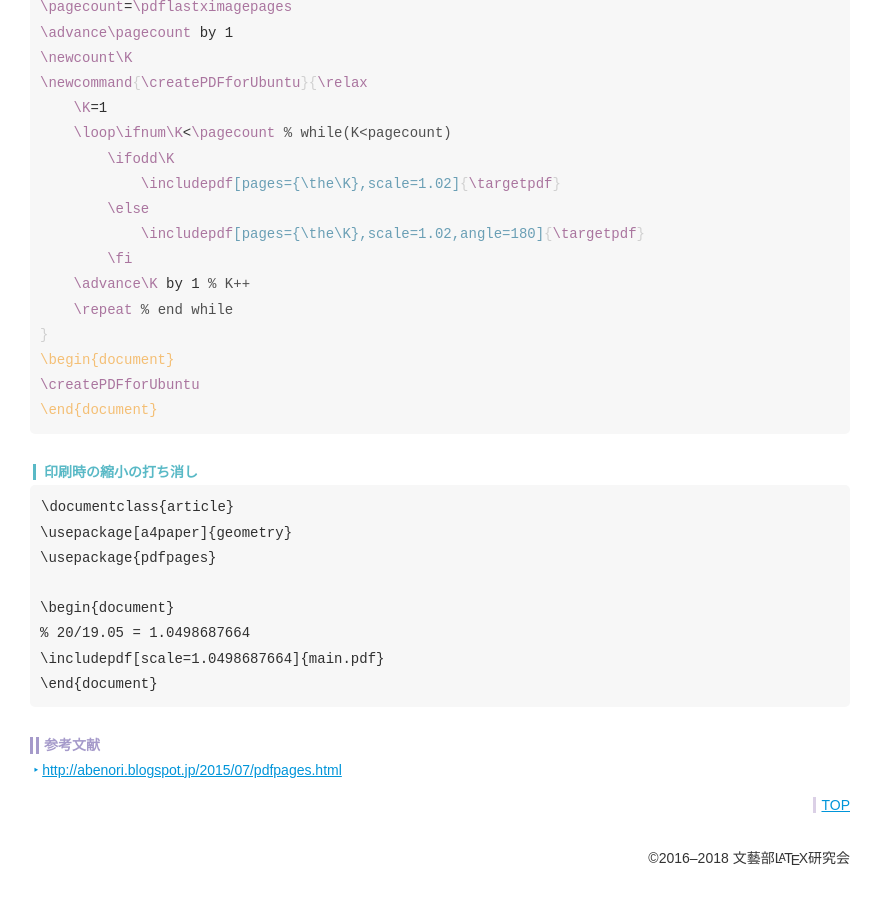
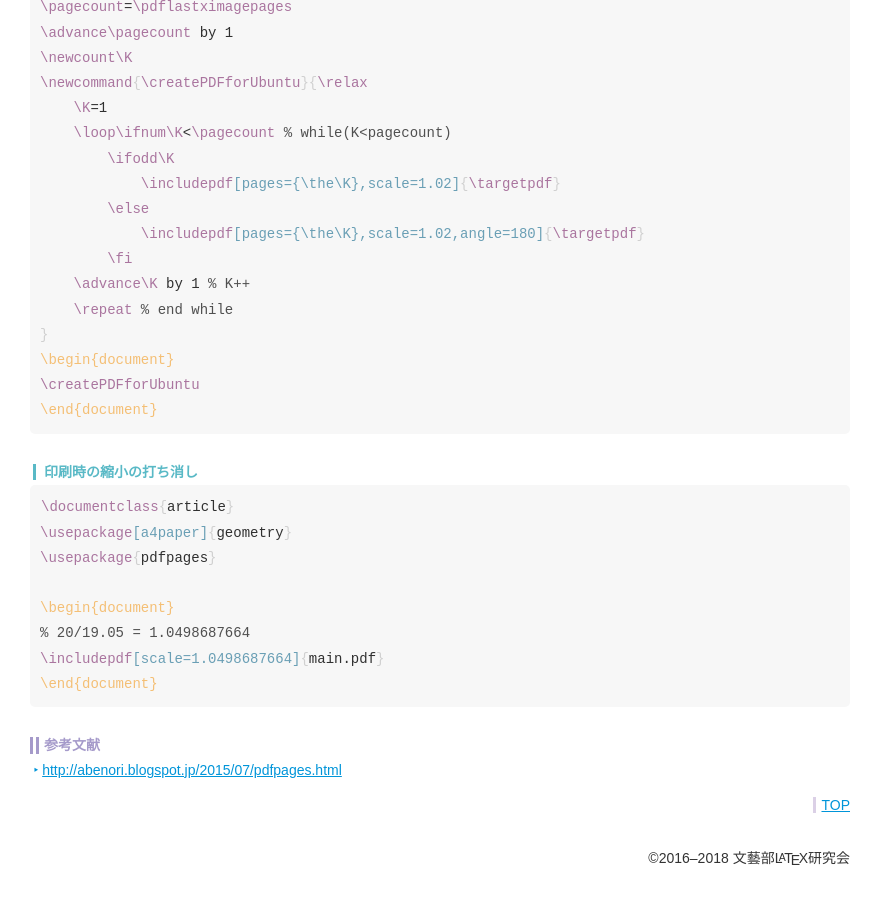
Before and after one commit to qdaibungei/latex, a Jekyll site: the page built from docs/_posts/2017-09-27-pdfpages.md, in a window 1280 px wide and 900 px high, scrolled down 2316 px. Shown: the whole window, without its empty margins (0-883 px from the left). Built offline with Jekyll 4.4.1, drawn with Linux system fonts in a browser that asks for light colours; our own code applies the rules of GitHub Pages for plain Markdown files.

Commit message:
Update 2017-09-27-pdfpages.md

````diff
--- a/docs/_posts/2017-09-27-pdfpages.md
+++ b/docs/_posts/2017-09-27-pdfpages.md
@@ -115,7 +115,7 @@ scaleオプションとoffsetオプションを指定してやると周囲の切
 ```
 
 #### 印刷時の縮小の打ち消し
-```
+```tex
 \documentclass{article}
 \usepackage[a4paper]{geometry}
 \usepackage{pdfpages}
````
